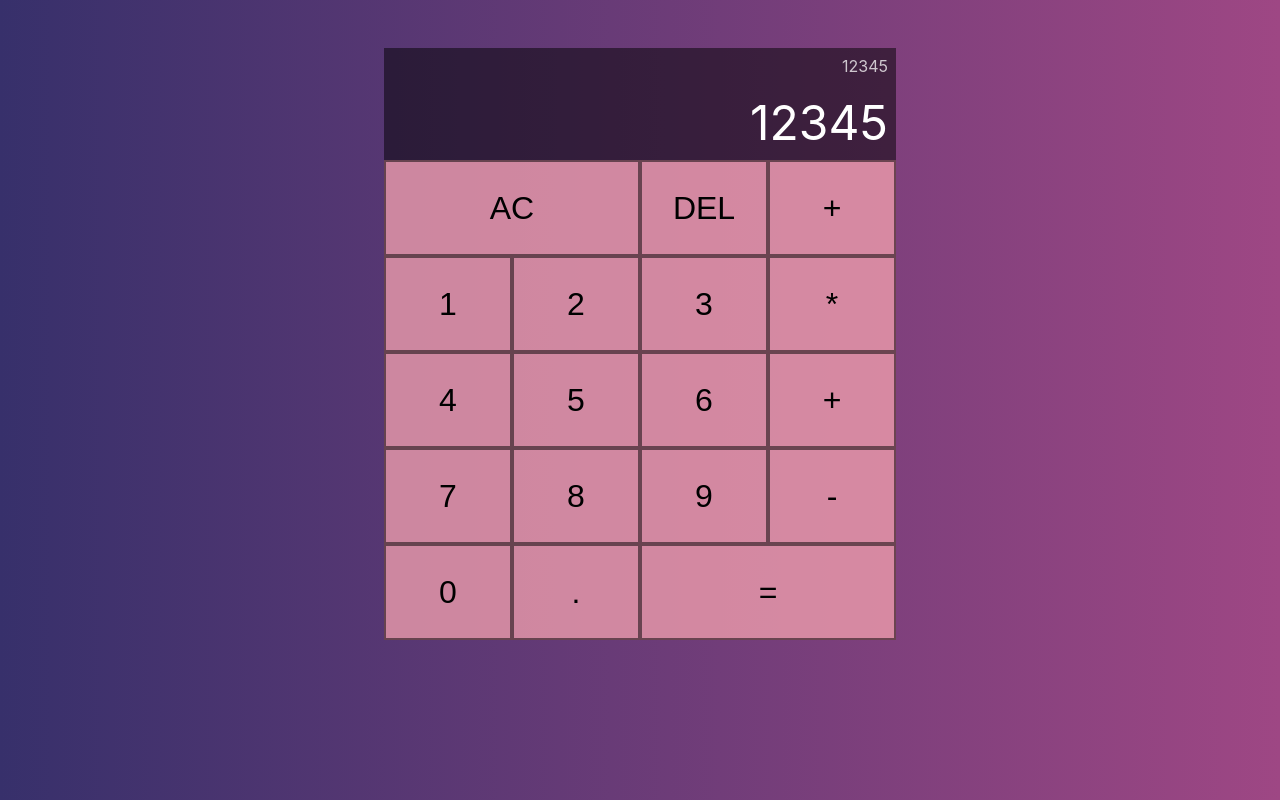
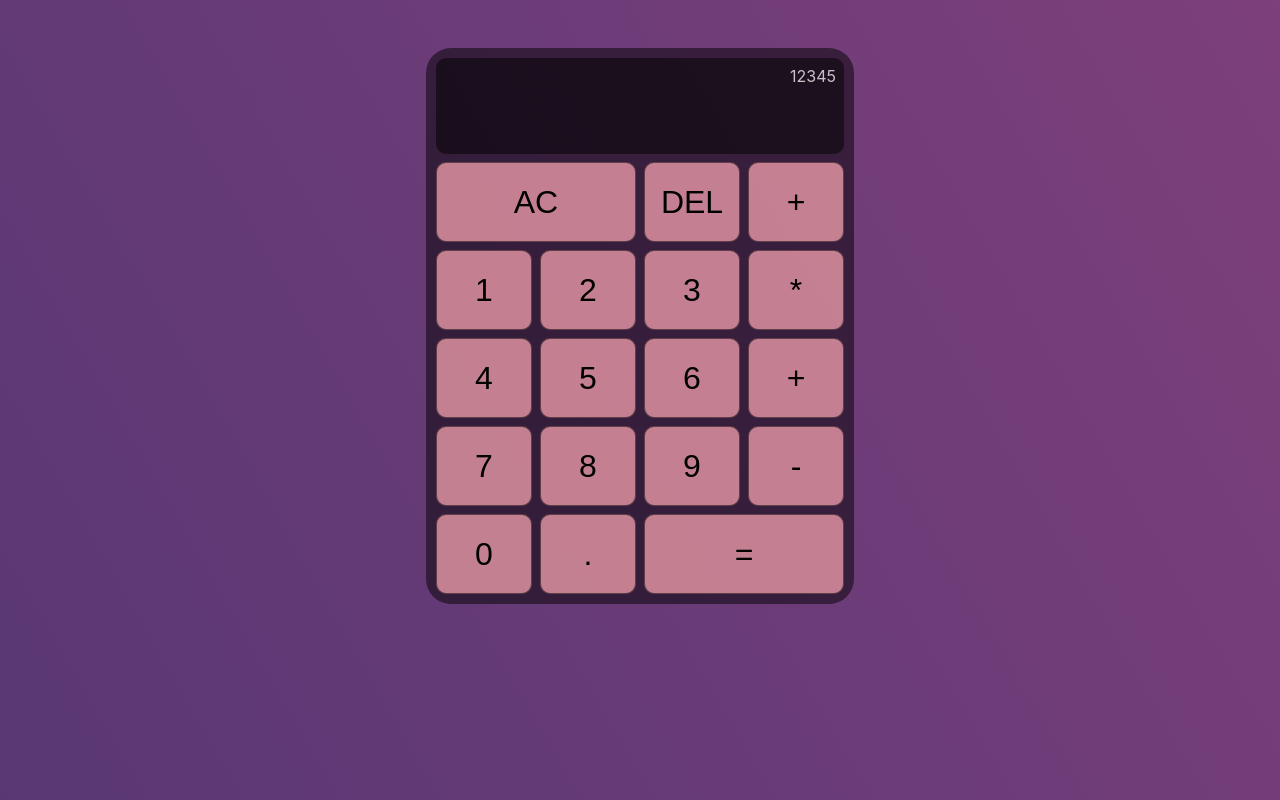
Before and after one commit to M4rrs/simple-calculator, a React (Create React App) app: page / in a window 1280 px wide. Built offline with nearby package versions, Linux system fonts and the light colour scheme.

Commit message:
more styling

```diff
--- a/src/App.css
+++ b/src/App.css
@@ -1,18 +1,45 @@
 body {
 	margin: 0;
-	background: linear-gradient(to right, #37306B, #9E4784);
+	background: linear-gradient(60deg, #37306B, #9E4784);
+	background-size: 300% 300%;
+	animation: bgAni 2s infinite linear forwards;
+	justify-content: center;
+	display: flex;
+	align-items: center;
+}
+
+@keyframes bgAni {
+	0% {
+		background-position: 0% 85%;
+	}
+
+	50% {
+		background-position: 100% 20%;
+	}
+
+	100% {
+		background-position: 0% 85%;
+	}
+}
+
+.wrap {
+	margin: 3rem;
+	display: inline-block;
+	padding: 10px;
+	background-color: rgba(0, 0, 0, .5);
+	border-radius: 25px;
 }
 
 .calculator {
-	margin: 3rem;
 	display: grid;
-	grid-template-columns: repeat(4, minmax(5rem, 8rem));
-	grid-template-rows: minmax(7rem, auto) repeat(5, 6rem);
-	justify-content: center;
+	grid-template-columns: repeat(4, 6rem);
+	grid-template-rows: minmax(6rem, auto) repeat(5, 5rem);
+	grid-gap: 0.5rem;
 }
 
 .output {
 	background-color: rgba(0, 0, 0, .5);
+	border-radius: 10px;
 	padding: .5rem;
 	grid-column: 1 / -1;
 	display: flex;
@@ -39,7 +66,8 @@ body {
 button {
 	cursor: pointer;
 	background-color: rgba(245, 162, 175, .75);
-	border: 2px solid rgba(0, 0, 0, .5);
+	border-radius: 10px;
+	border: 1px solid rgba(0, 0, 0, .5);
 	outline: none;
 	font-size: 2rem;
 }
--- a/src/App.js
+++ b/src/App.js
@@ -3,10 +3,11 @@ import './App.css';
 
 function App() {
   return (
+  	<div className="wrap">
 		<div className="calculator">
 			<div className="output">
 				<div className="prev-op">12345</div>
-			<div className="curr-op">12345</div>
+				<div className="curr-op"></div>
 			</div>
 			<button className='button-2'>AC</button>
 			<button>DEL</button>
@@ -27,6 +28,7 @@ function App() {
 			<button>.</button>
 			<button className='button-2'>=</button>
 		</div>
+	</div>
   );
 }
 
```
Lines whose indentation alone changed are shown as unchanged.
